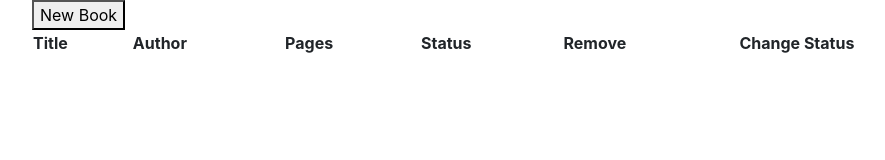
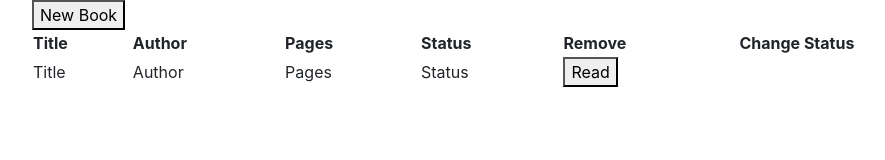
Before and after one commit to MarilenaRoque/library, a plain HTML site: page index.html in a window 1280 px wide. Shown: the whole page, without its empty margins (96-981 px from the left). Drawn offline with nearby package versions, Linux system fonts and the light colour scheme.

Commit message:
Build Function to Update Read Status
Build function
Set example on the index page to test functionality

```diff
--- a/index.html
+++ b/index.html
@@ -37,7 +37,13 @@
             <th>Remove</th>
             <th>Change Status</th>
           </tr>
-
+          <tr>
+            <td>Title</td>
+            <td>Author</td>
+            <td>Pages</td>
+            <td>Status</td>
+            <td><button type="button" onclick="changeReadStatus(0)"> Read </button></td>
+          </tr>
         </table>
 
   </main>
--- a/scripts/main.js
+++ b/scripts/main.js
@@ -49,10 +49,19 @@ function displayBook(book, index) {
         status = "Read";
     }
     createTd(status, newTr);
+
+    //Creating Remove button
     let removeTd = document.createElement('td');
     newTr.appendChild(removeTd);
     onclinkText = "removeBook(" + index + ")";
     createButton(onclinkText, removeTd)
+
+    // Creating Change Status Button
+
+
+
+    // IMPLEMENT BUTTON
+
 }
 
 // Function to create the row itens
@@ -84,3 +93,11 @@ function createButton(onclickText, removeTd) {
     newButton.setAttribute('onclick', onclickText);
     removeTd.appendChild(newButton);
 }
+
+// Trigged when change status button on click
+
+function changeReadStatus(index) {
+   (myLibrary[index].read) ? myLibrary[index].read = false : myLibrary[index].read = true
+   localStorage.setItem('library', JSON.stringify(myLibrary));
+    document.location.reload();
+}
```
